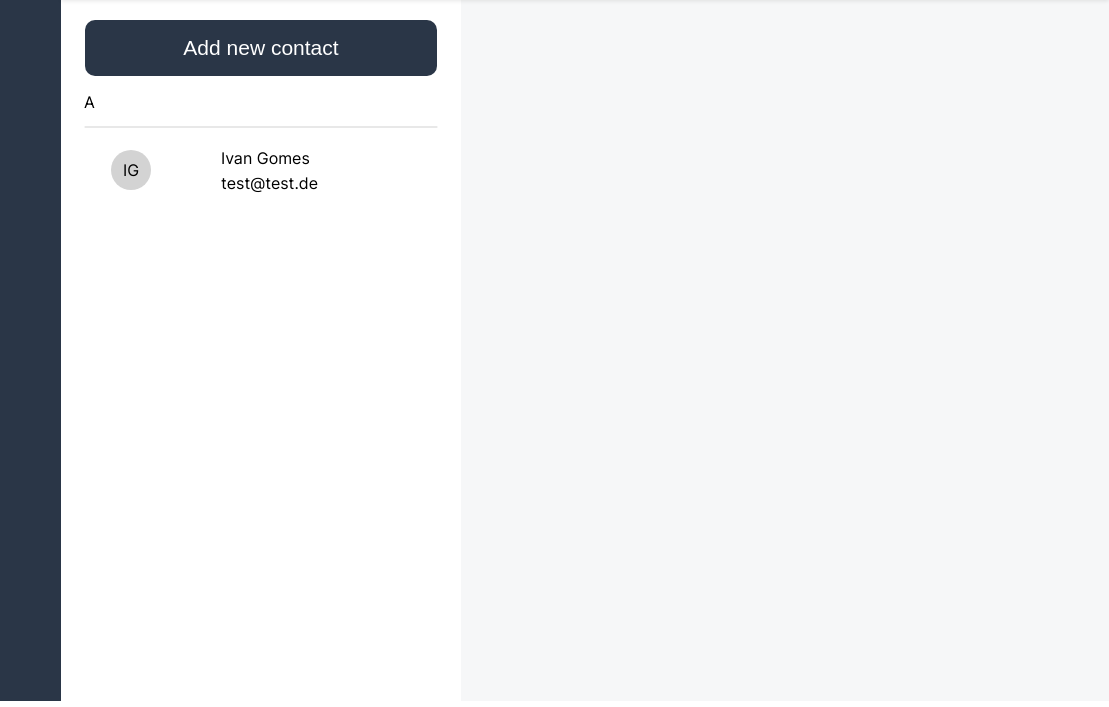
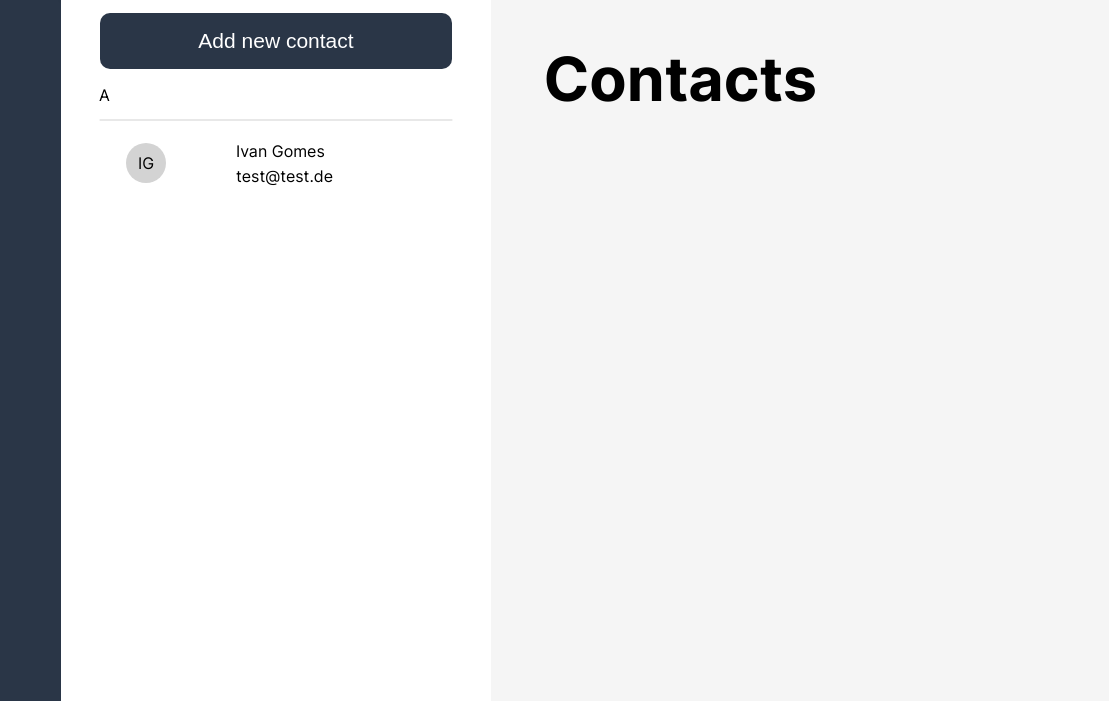
Before and after one commit to MarcelSpeerschneider/join, a plain HTML site: page assets/templates/desktop_template.html in a window 1280 px wide. Both pictures are taken after a click on the element "Contacts". Shown: the part 99-806 px from the top of the page, 171-1280 px from the left. Drawn offline with Linux system fonts and the light colour scheme; files whose address does not match are found by name.

Commit message:
contacts css work

```diff
--- a/assets/templates/style_contact.css
+++ b/assets/templates/style_contact.css
@@ -1,12 +1,47 @@
 .contact-container {
-  height: 100%;
+  display: flex;
+    flex-direction: column;
+    width: calc(100% - 232px);
+    height: calc(100% - 89px);
+    position: fixed;
+    top: 89px;
+    left: 232px;
+    background-color: #f5f5f5;
+    z-index: 0;
 }
 
+.contact-content{
+  display: flex;
+  justify-content: flex-start;
+  position: relative;
+  height: 100vh;
+}
+
+
+.showContactRight {
+  display: flex;
+  flex-direction: column;
+  align-items: flex-start;
+  margin: 4% 5%;
+  flex: 2;
+}
+
+.contacts-header{
+  width: 100%;
+  top: 10%;
+  display: flex;
+  align-items: center;
+  height: 15%;
+}
+
+
+
 .contact-list {
-  width: 400px;
+  width: 430px;
   height: 100%;
   background-color: white;
   display: flex;
+  justify-content: flex-start;
   flex-direction: column;
   align-items: center;
   gap: 16px;
@@ -33,7 +68,6 @@
   background-color: rgb(40, 171, 226);
   box-shadow: 0px 3px 3px 1px rgba(0, 0, 0, 0.2);
 }
-
 
 .list-of-contacts {
   display: flex;
@@ -66,7 +100,7 @@
   width: 1212px;
   height: 594px;
   box-shadow: 0 0 10px rgba(0, 0, 0, 0.1);
-  animation:slideInFromRight 1s ;
+  animation: slideInFromRight 1s;
 }
 
 .contact-pop-up {
@@ -80,7 +114,6 @@
   justify-content: center;
   align-items: center;
   z-index: 100;
-
 }
 
 @keyframes slideInFromRight {
@@ -129,6 +162,7 @@
   justify-content: center;
   align-items: center;
   padding: 51px;
+  box-shadow: 4px 0px 6px rgba(0, 0, 0, 0.08);
 }
 
 .blue-line {
@@ -141,6 +175,10 @@
 .contactinput {
   display: flex;
   flex-direction: column;
+}
+
+input:focus {
+  outline: none;
 }
 
 .contactinput input {
@@ -167,6 +205,19 @@
   cursor: pointer;
   width: 22px;
   height: 22px;
+}
+
+.cancelBtn:hover {
+  border-color: #29aae1;
+  color: rgb(148, 213, 240) !important;
+  transform: scale(1.01);
+  transition: transform 225ms ease-in-out;
+  box-shadow: 0px 3px 3px 1px rgba(0, 0, 0, 0.2);
+}
+
+.createBtn:hover {
+  background-color: rgb(40, 171, 226);
+  box-shadow: 0px 3px 3px 1px rgba(0, 0, 0, 0.2);
 }
 
 .contactBtn {
@@ -204,7 +255,7 @@
   width: 218px;
   height: 55px;
   background-color: #2a3647;
-  border: 2px solid #2a3647;
+  border: none;
   padding: 5px;
   border-radius: 10px;
   font-size: 21px;
--- a/js/contacts.js
+++ b/js/contacts.js
@@ -6,6 +6,7 @@ function renderContacts() {
   content.innerHTML = "";
   content.innerHTML += /*html*/ `
     <div class="contact-container">
+        <div class="contact-content">
         <div class="contact-list">
         <div class="button-container">
         <button id="addContactBtn" onclick="openContactForm()">Add new contact</button>
@@ -32,9 +33,14 @@ function renderContacts() {
                 test@test.de
             </div>
         </div>
-
         </div>
-        <div style="display:none;" id="contactPopUp" class="contact-pop-up">
+    </div>
+    <div class="showContactRight">
+        <div class="contacts-header">
+            <h1>Contacts</h1>
+            </div>
+        </div>
+    <div style="display:none;" id="contactPopUp" class="contact-pop-up">
             <div class="pup-up-content" action="">
     <div class="pop-up-left">
      <div class="join-logo">
@@ -93,9 +99,9 @@ function renderContacts() {
     </div>
     </div>
     </div>
+    </div>
+
         </div>
-        <div class="contact-display"></div>
-    </div>
     `;
 }
 
```
